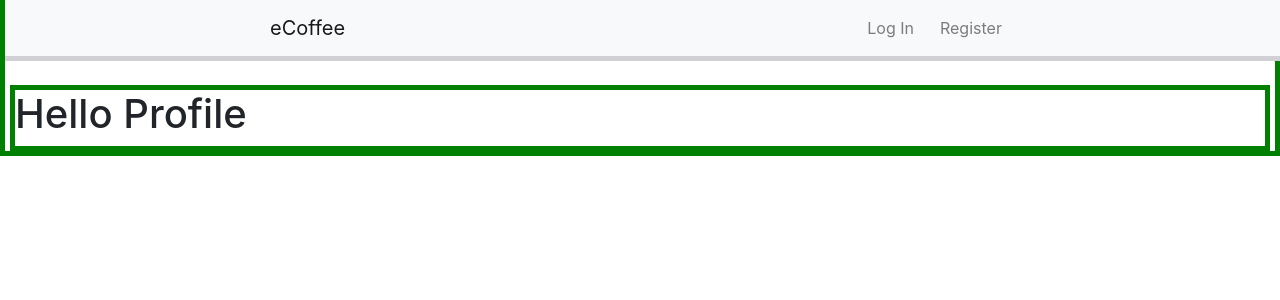
After one commit to hon-nova/eCoffee, a Django app: page /profile/3 in a window 1280 px wide. The commit adds this page. Shown: the top 300 px of the page. Run offline with Django 4.2, Linux system fonts and the light colour scheme; data comes from the database, SQL or seed files in the repository; both versions use the stored data as it was after the commit; some libraries are stand-ins or nearby versions.

Commit message:
added: user profile

```diff
--- a/eCoffee/templates/eCoffee/layout.html
+++ b/eCoffee/templates/eCoffee/layout.html
@@ -8,6 +8,8 @@
         <title>{% block title %}eCoffee Home{% endblock %}</title>
         <link rel="stylesheet" href="https://stackpath.bootstrapcdn.com/bootstrap/4.4.1/css/bootstrap.min.css" integrity="sha384-Vkoo8x4CGsO3+Hhxv8T/Q5PaXtkKtu6ug5TOeNV6gBiFeWPGFN9MuhOf23Q9Ifjh" crossorigin="anonymous">
         <link href="https://cdn.jsdelivr.net/npm/bootstrap-icons@1.8.1/font/bootstrap-icons.css" rel="stylesheet">
+
+
         <link href="{% static 'eCoffee/style.css' %}" rel="stylesheet">
         <link href="{% static 'eCoffee/layout-style.css' %}" rel="stylesheet">
         <link href="{% static 'eCoffee/index-style.css' %}" rel="stylesheet">
@@ -24,14 +26,23 @@
             <div>
               <ul class="navbar-nav mr-auto">
                 {% if user.is_authenticated %}
-                    <li class="nav-item">
+                    {% comment %} <li class="nav-item">
                         <select id="profile">
                             <option value=""> <a class="nav-link" style="color:blue;">{{user.username}}</a></option>
                             <option value="settings">Settings</option>
-                            <option value="profile">Profile</option>
+                            <option value="profile"><a href="{% url 'profile' user.id %}">Profile</a></option>
                         </select>
+                    </li> {% endcomment %}
+                    <li class="nav-item dropdown">
+                        <a class="nav-link dropdown-toggle" href="#" id="navbarDropdown" role="button" data-toggle="dropdown" aria-haspopup="true" aria-expanded="false">
+                            {{ user.username }}
+                        </a>
+                        <div class="dropdown-menu" aria-labelledby="navbarDropdown">
+                            <a class="dropdown-item" href="#">Settings</a>
+                            <a class="dropdown-item" href="{% url 'profile' user.id %}">Profile</a>
+                        </div>
+                    </li>
 
-                    </li>
                     <li class="nav-item"><a href="{%url 'cart_items'%}"><i class="bi bi-cart3" ></i><span class="cart-len"><sup>{{cart_length}}</sup></span></a></li>
                     <li class="nav-item">
                         <a class="nav-link" href="{% url 'logout' %}">Log Out</a>
@@ -54,5 +65,8 @@
             {% block body %}
             {% endblock %}
         </div>
+        <script src="https://code.jquery.com/jquery-3.5.1.slim.min.js"></script>
+        <script src="https://cdn.jsdelivr.net/npm/@popperjs/core@2.5.4/dist/umd/popper.min.js"></script>
+        <script src="https://stackpath.bootstrapcdn.com/bootstrap/4.5.2/js/bootstrap.min.js"></script>
     </body>
 </html>
--- /dev/null
+++ b/eCoffee/templates/eCoffee/profile.html
@@ -0,0 +1,10 @@
+{% extends "eCoffee/layout.html" %}
+
+{%block title%}Profile Page{%endblock%}
+{%block body %}
+
+<div class="index-container">
+   <h1>Hello Profile</h1>
+
+</div>
+{%endblock%}
--- a/eCoffee/urls.py
+++ b/eCoffee/urls.py
@@ -20,6 +20,7 @@ urlpatterns =[
    path('update_cart_item/<int:product_id>',views.update_cart_item,name="update_cart_item"),
    path('create_checkout_session/',views.create_checkout_session,name="create_checkout_session"),
    path('success_transaction/',views.success_transaction,name="success_transaction"),
-   path('cancel_transaction/',views.cancel_transaction,name="cancel_transaction")
+   path('cancel_transaction/',views.cancel_transaction,name="cancel_transaction"),
+   path('profile/<int:user_id>',views.profile,name="profile")
 
 ]
--- a/eCoffee/views.py
+++ b/eCoffee/views.py
@@ -352,3 +352,8 @@ def product_details(request, product_id):
 
     logging.debug(f'existing item??::{existing_item}')
     return render(request, "eCoffee/product_details.html",{'product':product,'existing_item':existing_item})
+
+def profile(request,user_id):
+
+    profile=User.objects.get(pk=user_id)
+    return render(request,'eCoffee/profile.html',{'profile':profile})
```
Also changed, not shown: db.sqlite3.
